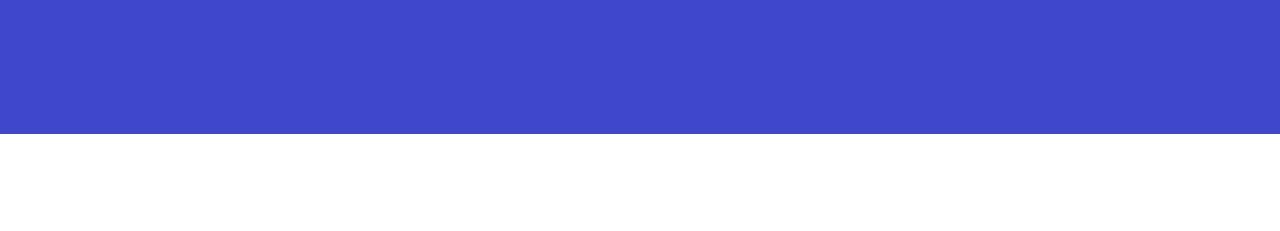
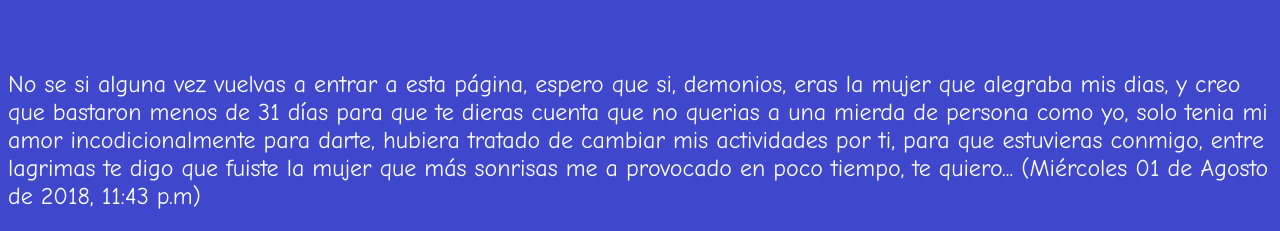
Before and after one commit to AlbertoRodriguez01/PagEdnna, a plain HTML site: page index.html in a window 1280 px wide. Shown: the part 666-897 px from the top of the page. Before the commit the page ends 800 px from the top, so only its background shows below. Drawn offline with Linux system fonts and the light colour scheme.

Commit message:
Update index.html

```diff
--- a/index.html
+++ b/index.html
@@ -15,6 +15,8 @@
    <p> Me encanta cuando se te va el avión y te quedas pensando, es la misma forma en la que yo me quedo al verte, no podia dejar de verte cuando estabas frente a mi, y es lógico, por que, ¿Cómo crees que vas a ignorar a semejante belleza?</p>
    <p> También, el sonido de tu voz, cada palabra que dices es una melodia agradable de escuchar, tu sentido del humor y tu carisma hacen que el quererte sea cada vez más, me encanta cuando miras hacia otro lado, es simplemente la mejor vista que puedes obtener de este mundo, tu mano rozndo la mia mientras me alejo de la persona que me gusta (Tu) hacen que sienta la misma presión en mi pecho, semejante a la que senti cuando te conoci, jamas olvidare ese dia.</p>
    <p> Esto seria todo, espero te haya gustado, te quiero mucho, me gustas.</p>
+   <br>
+   <p> No se si alguna vez vuelvas a entrar a esta página, espero que si, demonios, eras la mujer que alegraba mis dias, y creo que bastaron menos de 31 días para que te dieras cuenta que no querias a una mierda de persona como yo, solo tenia mi amor incodicionalmente para darte, hubiera tratado de cambiar mis actividades por ti, para que estuvieras conmigo, entre lagrimas te digo que fuiste la mujer que más sonrisas me a provocado en poco tiempo, te quiero... (Miércoles 01 de Agosto de 2018, 11:43 p.m) </p>
   </font>
  </body>
 </html>
```
